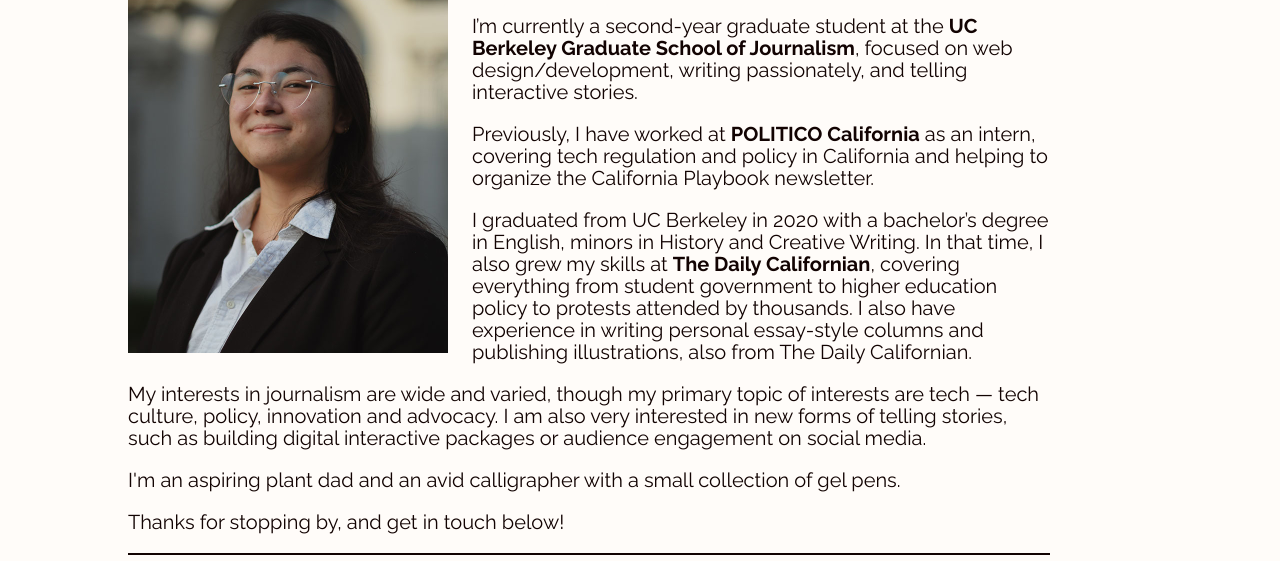
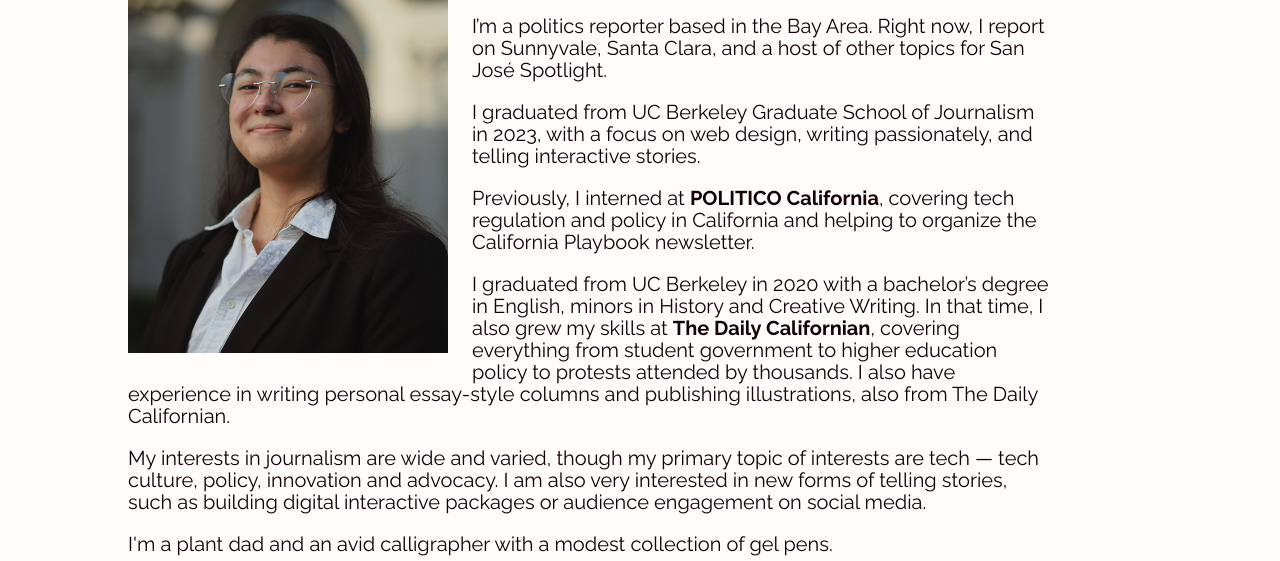
Before and after one commit to bscannestra/bscannestra.github.io, a plain HTML site: page index.html in a window 1280 px wide. Shown: the part 239-800 px from the top of the page. Drawn offline with Linux system fonts and the light colour scheme.

Commit message:
Updated index.html
Updated background/where I am currently

```diff
--- a/index.html
+++ b/index.html
@@ -37,13 +37,14 @@
 	<main>
 		<section>
 			<img src="./img/websitesakura.jpg" alt="profile of me smiling with black hair ponytail wearing white shirt and black suit and heart shaped glasses" id="headshot">
-			<p class="intro">My name is <b>B. Sakura Cannestra</b>, and welcome to my website!</p>
-			<p class="intro">I’m currently a second-year graduate student at the <b>UC Berkeley Graduate School of Journalism</b>, focused on web design/development, writing passionately, and telling interactive stories.</p>
-			<p class="intro">Previously, I have worked at <b>POLITICO California</b> as an intern, covering tech regulation and policy in California and helping to organize the California Playbook newsletter.</p>
-			<p class="intro">I graduated from UC Berkeley in 2020 with a bachelor’s degree in English, minors in History and Creative Writing. In that time, I also grew my skills at <b>The Daily Californian</b>, covering everything from student government to higher education policy to protests attended by thousands. I also have experience in writing personal essay-style columns and publishing illustrations, also from The Daily Californian.</p>
-			<p class="intro">My interests in journalism are wide and varied, though my primary topic of interests are tech — tech culture, policy, innovation and advocacy. I am also very interested in new forms of telling stories, such as building digital interactive packages or audience engagement on social media.</p>
-			<p class="intro">I'm an aspiring plant dad and an avid calligrapher with a small collection of gel pens.</p>
-			<p class="intro">Thanks for stopping by, and get in touch below!</p>
+			<p class="intro"> My name is <b>B. Sakura Cannestra</b>, and welcome to my website!</p>
+			<p class="intro">I’m a politics reporter based in the Bay Area. Right now, I report on Sunnyvale, Santa Clara, and a host of other topics for <a href="https://sanjosespotlight.com/">San José Spotlight</a>.</p>
+			<p class="intro"> I graduated from UC Berkeley Graduate School of Journalism in 2023, with a focus on web design, writing passionately, and telling interactive stories. </p>
+        	<p class="intro">Previously, I interned at <b>POLITICO California</b>, covering tech regulation and policy in California and helping to organize the California Playbook newsletter.</p>
+        	<p class="intro">I graduated from UC Berkeley in 2020 with a bachelor’s degree in English, minors in History and Creative Writing. In that time, I also grew my skills at <b>The Daily Californian</b>, covering everything from student government to higher education policy to protests attended by thousands. I also have experience in writing personal essay-style columns and publishing illustrations, also from The Daily Californian.</p>
+        	<p class="intro">My interests in journalism are wide and varied, though my primary topic of interests are tech — tech culture, policy, innovation and advocacy. I am also very interested in new forms of telling stories, such as building digital interactive packages or audience engagement on social media.</p>
+        	<p class="intro">I'm a plant dad and an avid calligrapher with a modest collection of gel pens.</p>
+        	<p class="intro">Thanks for stopping by, and get in touch below!</p>
 		</section>
 	</main>
 	<footer>
```
